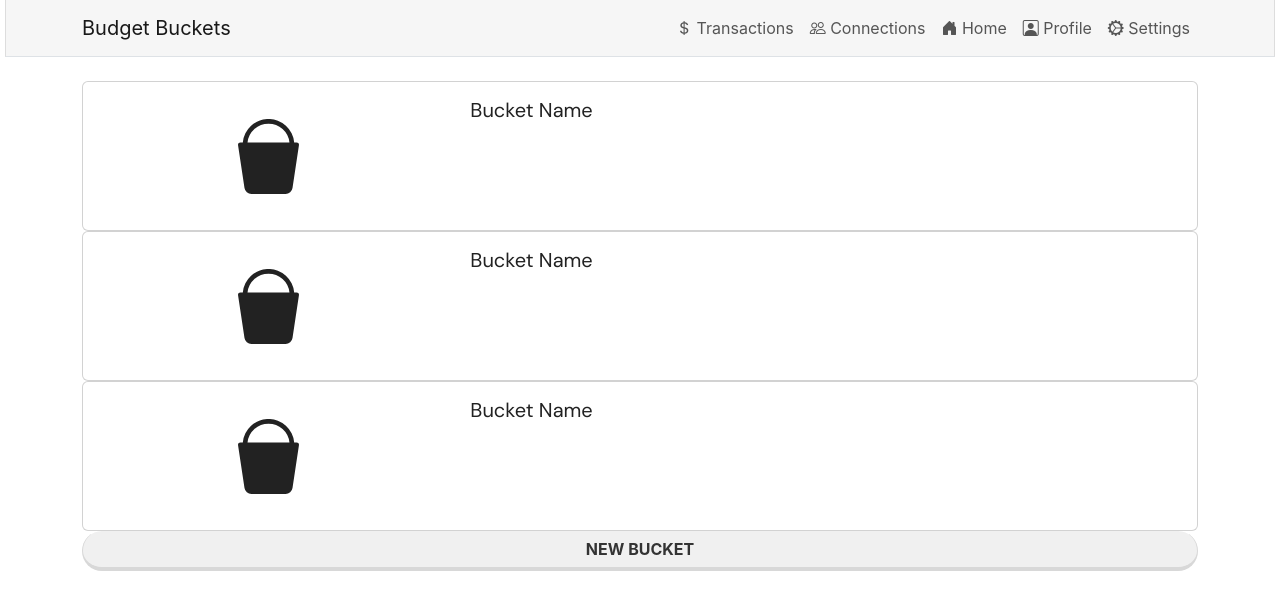
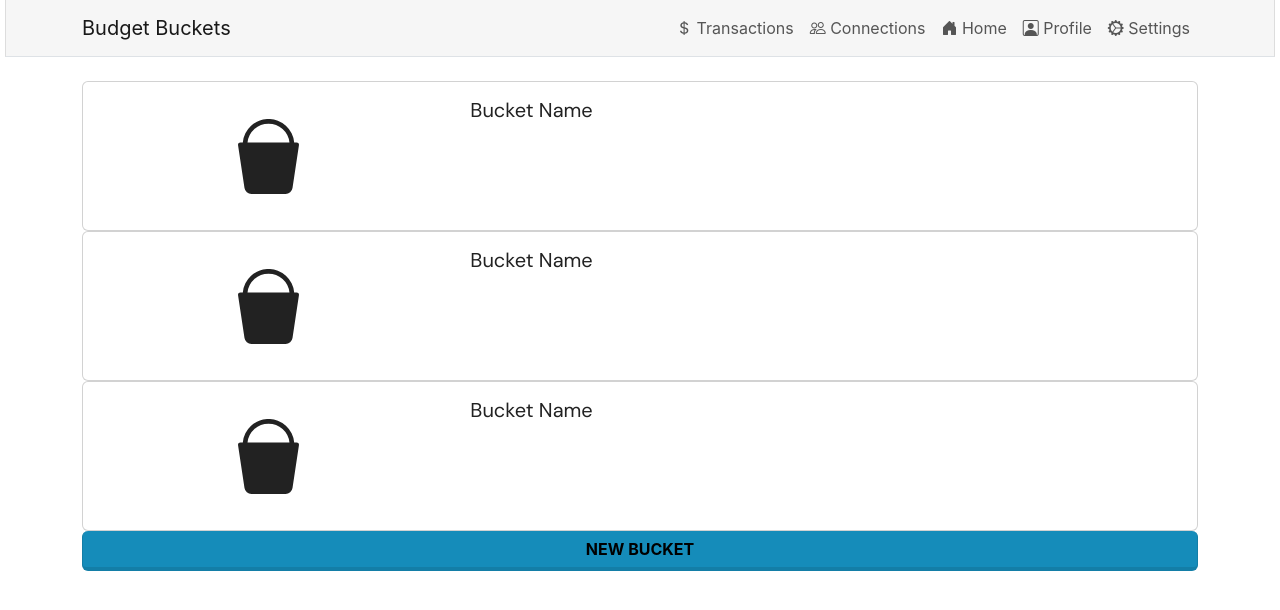
Before and after one commit to VCU-257/iteration-2-build-with-style-group-10, a React (Create React App) app: page /dashboard in a window 1280 px wide. Shown: the top 610 px of the page. Built offline with nearby package versions, Linux system fonts and the light colour scheme.

Commit message:
Changed button shape in dashboard for more visual consistency

```diff
--- a/src/pages/Dashboard.js
+++ b/src/pages/Dashboard.js
@@ -48,7 +48,7 @@ function Dashboard() {
                         </div>
                     </div>
                 </div>
-                <a href="new_bucket" class="btn btn-secondary rounded-pill">New
+                <a href="new_bucket" class="btn btn-primary ">New
                     Bucket</a>
             </div>
         </div>
```
